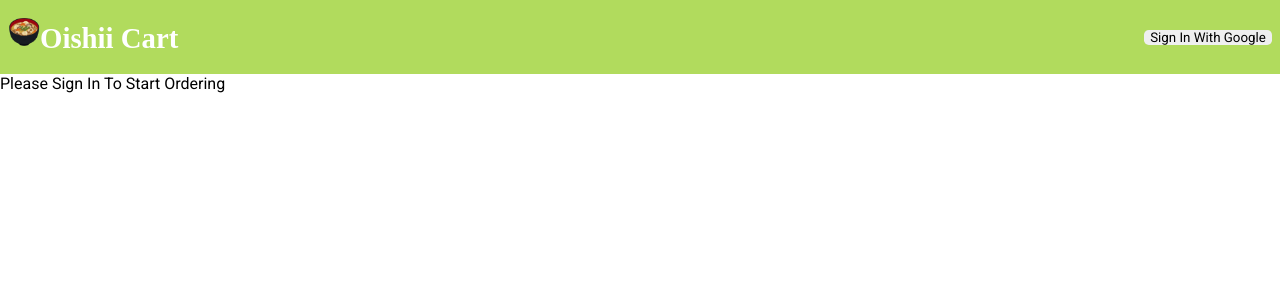
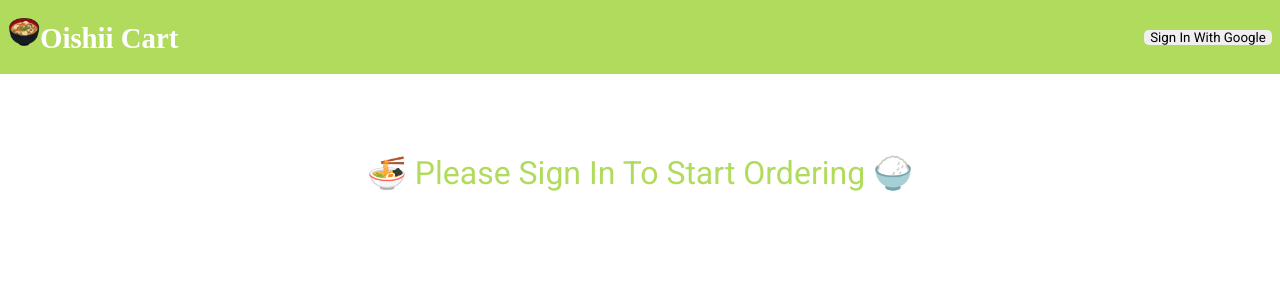
Before and after one commit to chen-simon/120-simonchenwastaken-therealfake, a React (Create React App) app: page / in a window 1280 px wide. Shown: the top 300 px of the page. Built offline with nearby package versions, Linux system fonts and the light colour scheme; no server answers; a web font is replaced by a local one.

Commit message:
🌎 Styling changes

```diff
--- a/src/components/CartItemBox/CartItemBox.scss
+++ b/src/components/CartItemBox/CartItemBox.scss
@@ -1,5 +1,5 @@
 .cartItemBox {
-    background-color: grey;
+    background-color: rgb(164, 189, 52);
     width: 8rem;
     margin: 1rem;
     padding: 1rem;
@@ -24,7 +24,8 @@
         width: 30%;
         height: 2rem;
         border: none;
-        border-radius: 10px;
-        background-color: #dddddd;
+        border-radius: 0.5rem;
+        background-color: #cce9a7;
+        color: rgb(39, 82, 30);
     }
 }
--- a/src/components/Footer/Footer.scss
+++ b/src/components/Footer/Footer.scss
@@ -2,14 +2,11 @@
     display: flex;
     justify-content: space-between;
     align-items: center;
-    line-height: 50px;
+    line-height: 3rem;
     background-color: olivedrab;
     color: white;
     padding: 1rem 4rem;
     font-size: 1rem;
-    // position: absolute;
-    // bottom: 0;
-    // width: 100%;
 }
 
 #cart-items {
--- a/src/components/InitialPage/InitialPage.js
+++ b/src/components/InitialPage/InitialPage.js
@@ -3,8 +3,8 @@ import './InitialPage.scss';
 const InitialPage = (props) => {
 
   return (
-    <div id="inital-page">
-      Please Sign In To Start Ordering
+    <div id="initial-page">
+      🍜 Please Sign In To Start Ordering 🍚
     </div>
 
   );
--- a/src/components/InitialPage/InitialPage.scss
+++ b/src/components/InitialPage/InitialPage.scss
@@ -3,4 +3,6 @@
     display: flex;
     justify-content: center;
     align-items: center;
+    margin: 5rem auto;
+    font-size: 2rem;
 }
```
